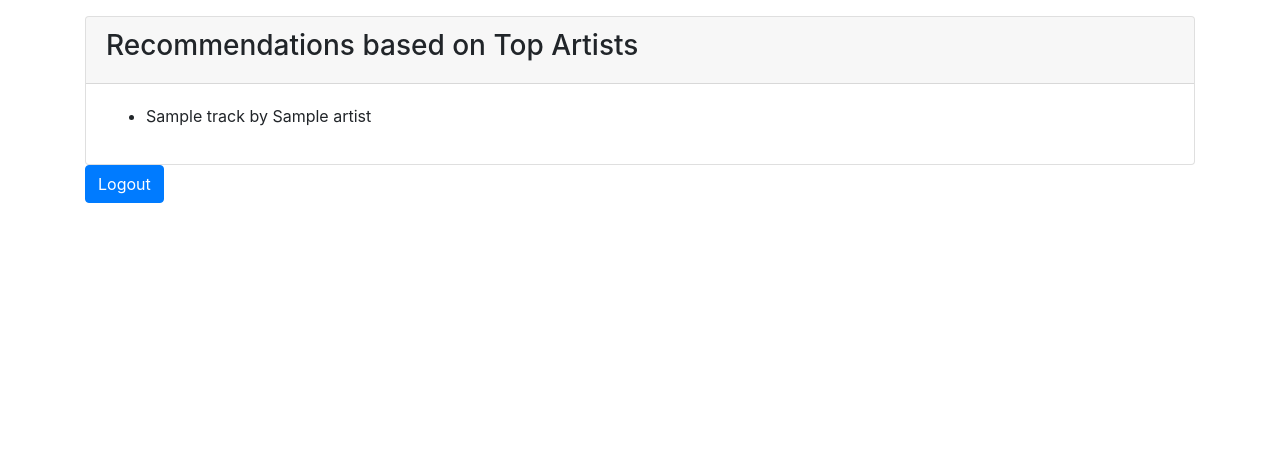
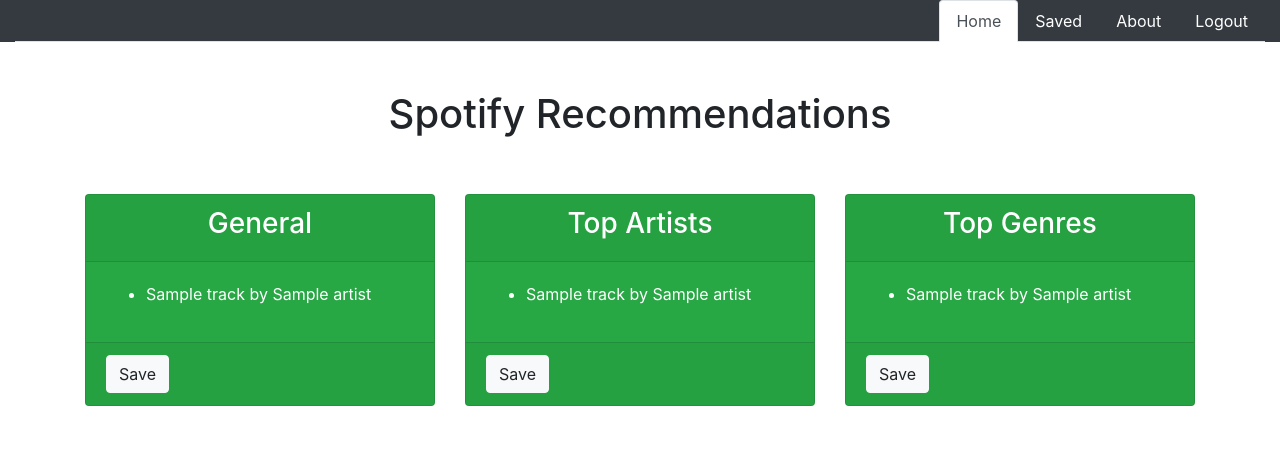
Before and after one commit to denniszubov/Spotify-Recommendations, a Flask app: template templates/dashboard.html in a window 1280 px wide. Shown: the top 453 px of the page. Run offline with Flask 2, Linux system fonts and the light colour scheme; the template is opened without the code that fills it: most values are stand-ins (such as "Sample title", 1, 10 or a date in 2020).

Commit message:
Add Styling

```diff
--- a/app.py
+++ b/app.py
@@ -17,17 +17,14 @@ def home():
     return render_template("index.html")
 
 
-@app.route('/dashboard', methods=['GET'])
+@app.route('/home', methods=['GET'])
 def dashboard():
 
     if not authorized():
         return redirect('/')
 
     sp = spotipy.Spotify(auth=session.get('token_info').get('access_token'))
-    genre_seeds = sp.recommendation_genre_seeds()["genres"]
-    # print("--------------------Genre Seeds--------------------")
-    # print(genre_seeds)
-    # print()
+
     results = sp.current_user_saved_tracks()
     top_artists = sp.current_user_top_artists(time_range="short_term", limit=5)
     top_artist_ids = [x["id"] for x in top_artists["items"]]
--- a/templates/dashboard.html
+++ b/templates/dashboard.html
@@ -9,9 +9,30 @@
     <title>Spotify Recommendations!</title>
   </head>
   <body>
-    <div class="container mt-3">
-        <div class="card">
-          <div class="card-header"><h3>Recommendations based on Top Artists</h3></div>
+    <div class="container-fluid bg-dark ">
+      <ul class="nav nav-tabs justify-content-end navbar-dark">
+        <li class="nav-item">
+          <a class="nav-link active" href="/home">Home</a>
+        </li>
+        <li class="nav-item">
+          <a class="nav-link text-white" href="/saved-playlists">Saved</a>
+        </li>
+        <li class="nav-item">
+          <a class="nav-link text-white" href="/about">About</a>
+        </li>
+        <li class="nav-item">
+          <a class="nav-link text-white" href="/logout">Logout</a>
+        </li>
+      </ul>
+    </div>
+    <div class="container pt-5">
+      <p class="h1 text-center">Spotify Recommendations</p>
+    </div>
+    <div class="container py-5">
+        <div class="row">
+          <div class="col">
+            <div class="card bg-success text-white">
+              <div class="card-header"><h3 class="text-center">General</h3></div>
               <div class="card-body">
                 <ul>
                   {% for track in data.rec_tracks %}
@@ -19,8 +40,42 @@
                   {% endfor %}
                 </ul>
               </div>
+              <div class="card-footer">
+                <a href="" class="btn btn-light">Save</a>
               </div>
-      <a class="btn btn-primary" href="/logout">Logout</a>
+            </div>
+          </div>
+          <div class="col">
+            <div class="card bg-success">
+              <div class="card-header text-white"><h3 class="text-center">Top Artists</h3></div>
+              <div class="card-body text-white">
+                <ul>
+                  {% for track in data.rec_tracks %}
+                    <li>{{ track.track_name }} by {{ track.artist }}</li>
+                  {% endfor %}
+                </ul>
+              </div>
+              <div class="card-footer">
+                <a href="" class="btn btn-light">Save</a>
+              </div>
+            </div>
+          </div>
+          <div class="col">
+            <div class="card bg-success text-white">
+              <div class="card-header"><h3 class="text-center">Top Genres</h3></div>
+              <div class="card-body">
+                <ul>
+                  {% for track in data.rec_tracks %}
+                    <li>{{ track.track_name }} by {{ track.artist }}</li>
+                  {% endfor %}
+                </ul>
+              </div>
+              <div class="card-footer">
+                <a href="" class="btn btn-light">Save</a>
+              </div>
+            </div>
+          </div>
+        </div>
     </div>
 
     <!-- JavaScript for Bootstrap -->
```
Also changed, not shown: templates/index.html (+12 -2 lines). Lines whose indentation alone changed are shown as unchanged.
